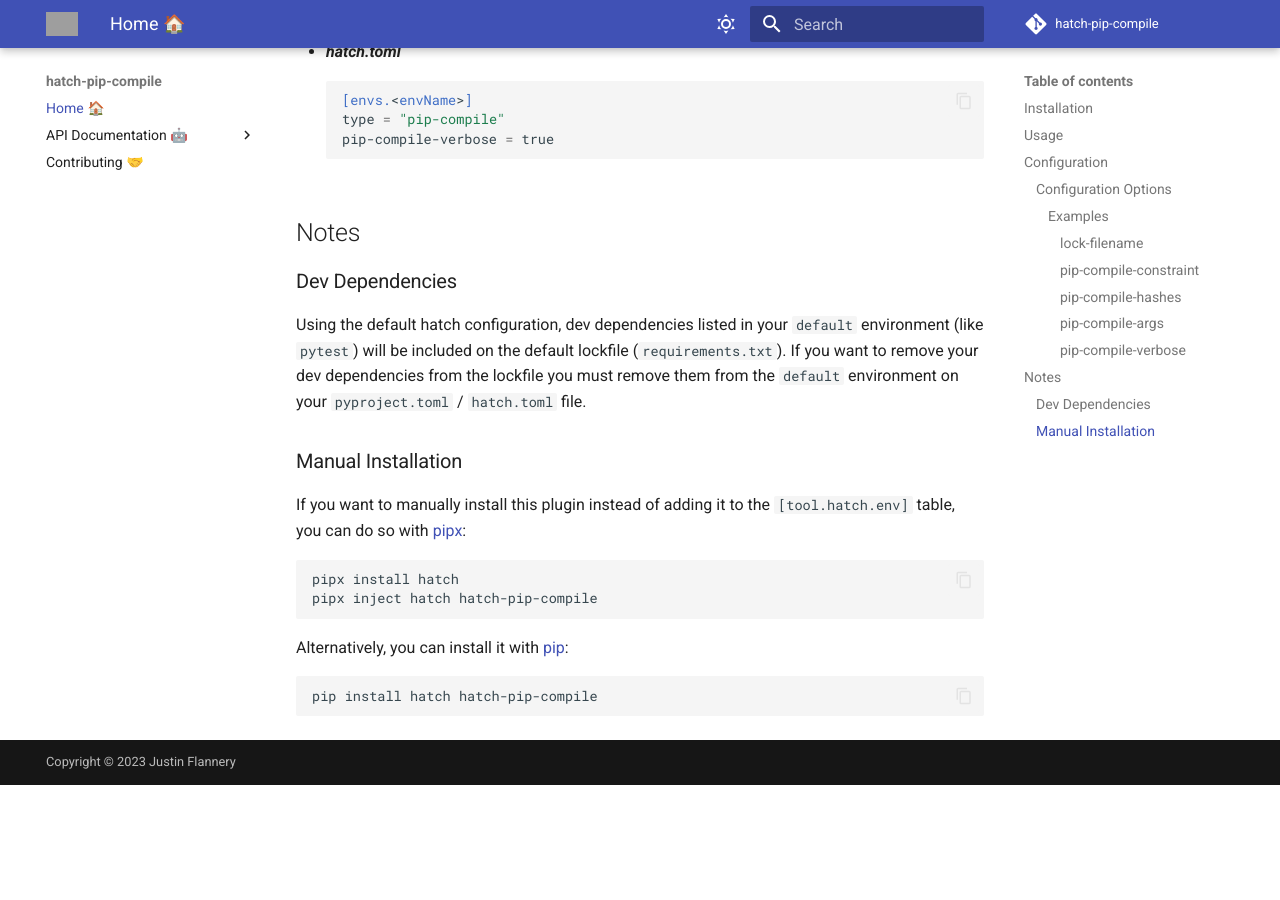
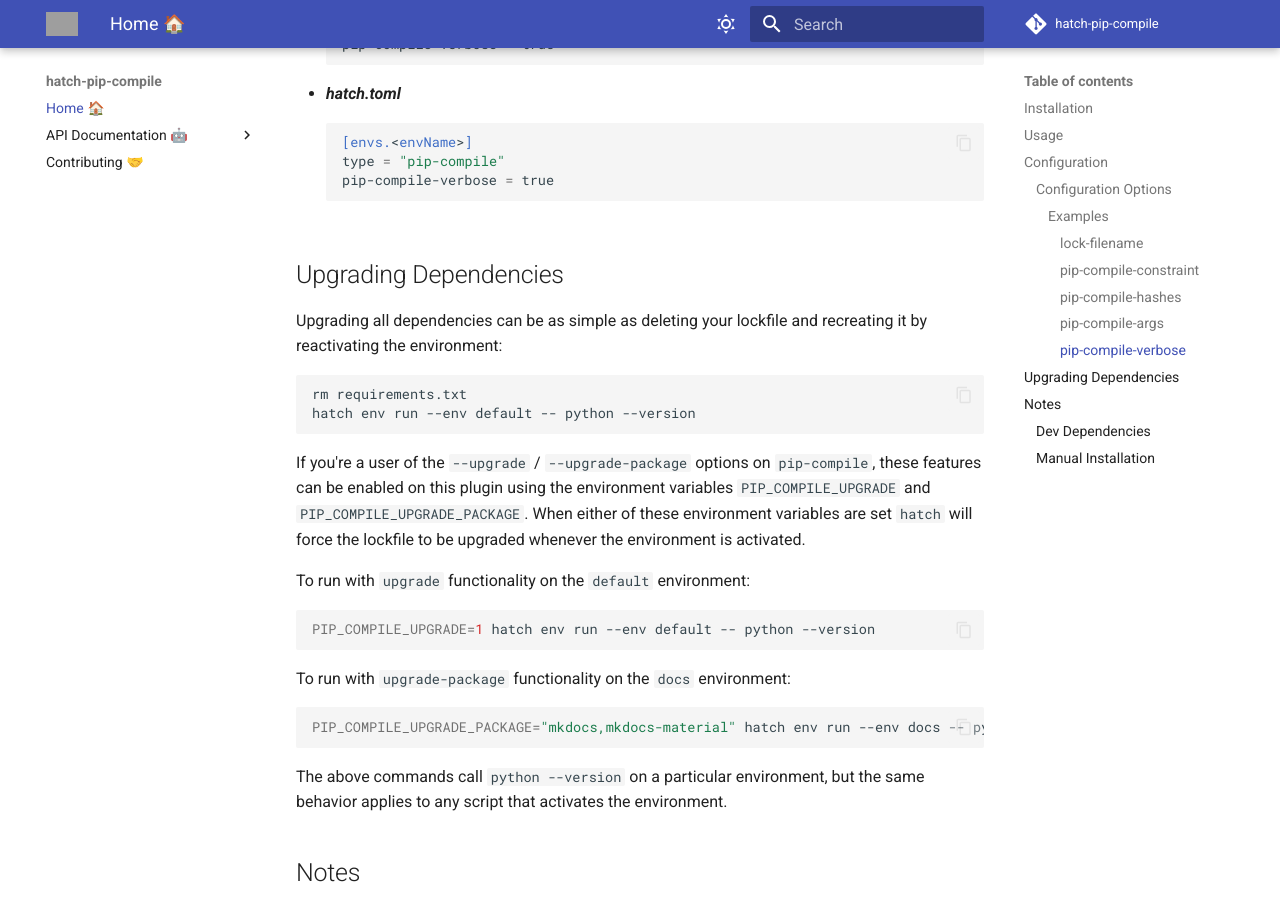
Before and after one commit to juftin/hatch-pip-compile, an MkDocs documentation site: the page built from docs/index.md, in a window 1280 px wide and 900 px high, scrolled down 5580 px. Built offline with MkDocs 1.6.1 and Material for MkDocs 9.7.7, drawn with Linux system fonts in a browser that asks for light colours; comment, search, counter and statistics services are not loaded; before the commit the page ends 6365 px from its top, so only the background shows below that; some of the changed text lies outside the part shown; grey boxes are pictures that could not be loaded.

Commit message:
✨ upgrade dependencies
#20

````diff
--- a/docs/index.md
+++ b/docs/index.md
@@ -57,9 +57,9 @@
 `requirements/requirements-{env_name}.txt`). Alongside `pip-compile`, this plugin also
 uses [pip-sync] to install the dependencies from the lockfile into your environment.
 
-See [lock-filename](#lock-filename) for more information on changing the default
-lockfile paths and [pip-compile-constraint](#pip-compile-constraint) for more
-information on syncing dependency versions across environments.
+-   [lock-filename](#lock-filename) - changing the default lockfile path
+-   [pip-compile-constraint](#pip-compile-constraint) - syncing dependency versions across environments
+-   [Upgrading Dependencies](#upgrading-dependencies) - how to upgrade dependencies
 
 ## Configuration
 
@@ -270,6 +270,37 @@
     pip-compile-verbose = true
     ```
 
+## Upgrading Dependencies
+
+Upgrading all dependencies can be as simple as deleting your lockfile and
+recreating it by reactivating the environment:
+
+```shell
+rm requirements.txt
+hatch env run --env default -- python --version
+```
+
+If you're a user of the `--upgrade` / `--upgrade-package` options on `pip-compile`,
+these features can be enabled on this plugin using the environment variables
+`PIP_COMPILE_UPGRADE` and `PIP_COMPILE_UPGRADE_PACKAGE`. When either of these
+environment variables are set `hatch` will force the lockfile to be upgraded
+whenever the environment is activated.
+
+To run with `upgrade` functionality on the `default` environment:
+
+```shell
+PIP_COMPILE_UPGRADE=1 hatch env run --env default -- python --version
+```
+
+To run with `upgrade-package` functionality on the `docs` environment:
+
+```shell
+PIP_COMPILE_UPGRADE_PACKAGE="mkdocs,mkdocs-material" hatch env run --env docs -- python --version
+```
+
+The above commands call `python --version` on a particular environment,
+but the same behavior applies to any script that activates the environment.
+
 ## Notes
 
 ### Dev Dependencies
````
Also changed, not shown: README.md (+34 -3 lines), requirements.txt (+6 -6 lines), 1 other file.
